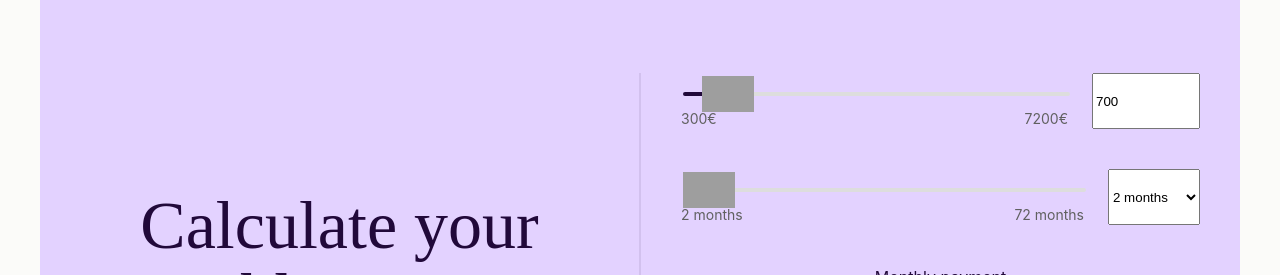
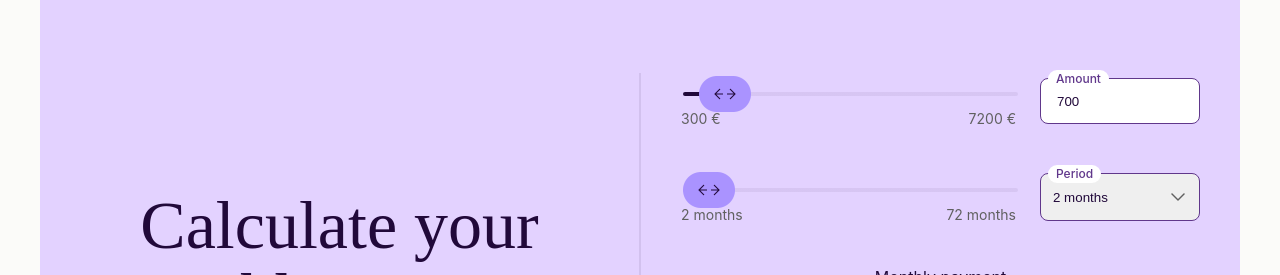
Before and after one commit to eerikkodasma/inbank, a Vue app: page / in a window 1280 px wide. Shown: the part 791-1066 px from the top of the page. Built offline with nearby package versions, Linux system fonts and the light colour scheme.

Commit message:
Added BaseSelect to view

```diff
--- a/src/components/BaseComponents/BaseSlider.vue
+++ b/src/components/BaseComponents/BaseSlider.vue
@@ -67,13 +67,13 @@ defineEmits(["update:modelValue"]);
     to right,
     $text-color 0%,
     $text-color calc(v-bind(trackPercentage) * 1%),
-    #ddd calc(v-bind(trackPercentage) * 1%),
-    #ddd 100%
+    #21093a10 calc(v-bind(trackPercentage) * 1%),
+    #21093a10 100%
   );
 
   &::-webkit-slider-thumb {
     appearance: none;
-    background: url("@/assets/images/image.png");
+    background: url("@/assets/images/Slider.png");
     background-size: contain;
     cursor: pointer;
     width: 52px;
@@ -82,7 +82,7 @@ defineEmits(["update:modelValue"]);
 
   &::-moz-range-thumb {
     appearance: none;
-    background: url("@/assets/images/image.png");
+    background: url("@/assets/images/Slider.png");
     background-size: contain;
     cursor: pointer;
     width: 52px;
--- a/src/components/LoanCalculator.vue
+++ b/src/components/LoanCalculator.vue
@@ -4,32 +4,53 @@
       <div class="slider-row">
         <BaseSlider
           v-model="store.calculator.amount"
-          :min="300"
-          :max="7200"
-          min-label="300€"
-          max-label="7200€"
+          :min="minAmount"
+          :max="maxAmount"
+          :min-label="`${minAmount} €`"
+          :max-label="`${maxAmount} €`"
           @update:model-value="(value) => (store.calculator.amount = value)"
         />
-        <input
+        <BaseInput
+          v-model="store.calculator.amount"
+          id="amount"
+          name="amount"
+          label="Amount"
+          placeholder="Amount"
+          type="number"
           class="slider-input"
-          type="number"
-          v-model="store.calculator.amount"
+          required
+          :min="minAmount"
+          :max="maxAmount"
+          :errors="errors['amount']"
+          @update:model-value="() => (errors = {})"
         />
       </div>
       <div class="slider-row">
         <BaseSlider
           v-model="store.calculator.period"
-          :min="2"
-          :max="72"
-          min-label="2 months"
-          max-label="72 months"
+          :min="minPeriod"
+          :max="maxPeriod"
+          :min-label="`${minPeriod} months`"
+          :max-label="`${maxPeriod} months`"
           @update:model-value="(value) => (store.calculator.period = value)"
         />
-        <select v-model="store.calculator.period" class="slider-input">
-          <option v-for="month in months" :key="month" :value="month">
-            {{ month }} months
-          </option>
-        </select>
+        <BaseSelect
+          :model-value="store.calculator.period"
+          :options="periodOptions"
+          id="period"
+          name="period"
+          label="Period"
+          placeholder="Period"
+          type="number"
+          class="slider-input"
+          required
+          :errors="errors['period']"
+          @update:model-value="
+            (value) => (
+              (store.calculator.period = Number(value)), (errors = {})
+            )
+          "
+        />
       </div>
     </div>
 
@@ -39,9 +60,7 @@
           <div class="payment-title">Monthly payment</div>
           <div class="payment-amount">{{ store.monthlyPayment }}€</div>
         </div>
-        <BaseButton @click="() => (isModalOpen = !isModalOpen)"
-          >Apply now</BaseButton
-        >
+        <BaseButton @click="handleInput()">Apply now</BaseButton>
       </div>
       <div class="payment-text">
         The calculation is approximate and may differ from the conditions
@@ -57,16 +76,53 @@
 </template>
 
 <script setup lang="ts">
+import LoanPersonalDetailsModal from "@/components/LoanPersonalDetailsModal.vue";
+import BaseButton from "@/components/BaseComponents/BaseButton.vue";
+import BaseSlider from "@/components/BaseComponents/BaseSlider.vue";
+import BaseSelect from "@/components/BaseComponents/BaseSelect.vue";
+import BaseInput from "@/components/BaseComponents/BaseInput.vue";
 import { computed, ref } from "vue";
 import { useUserStore } from "@/stores/userStore";
-import BaseButton from "@/components/BaseComponents/BaseButton.vue";
-import BaseSlider from "@/components/BaseComponents/BaseSlider.vue";
-import LoanPersonalDetailsModal from "@/components/LoanPersonalDetailsModal.vue";
+import { Option } from "@/models/general.model";
+import { ErrorsState } from "@/models/general.model";
 
 const store = useUserStore();
 
+const minAmount = 300;
+const maxAmount = 7200;
+const minPeriod = 2;
+const maxPeriod = 72;
+
 const isModalOpen = ref(false);
-const months = ref(Array.from({ length: 99 }, (_, i) => 2 + i));
+const months = ref(
+  Array.from({ length: maxPeriod - minPeriod + 1 }, (_, i) => minPeriod + i)
+);
+const errors = ref<ErrorsState>({});
+
+const periodOptions = computed<Option[]>(() => {
+  return months.value.map((option) => ({ key: option, value: option }));
+});
+
+function handleInput() {
+  if (
+    store.calculator.amount < minAmount ||
+    maxAmount < store.calculator.amount
+  ) {
+    errors.value["amount"] = ["Amount is out of range"];
+  }
+
+  if (
+    store.calculator.period < minPeriod ||
+    maxPeriod < store.calculator.period
+  ) {
+    errors.value["period"] = ["Period is out of range"];
+  }
+
+  if (Object.keys(errors.value).length === 0) {
+    // Proceed the flow if no errors
+    isModalOpen.value = !isModalOpen.value;
+  }
+}
 </script>
 
 <style scoped lang="scss">
@@ -91,6 +147,7 @@ const months = ref(Array.from({ length: 99 }, (_, i) => 2 + i));
   &-row {
     display: flex;
     justify-content: space-between;
+    align-items: center;
     gap: 24px;
 
     @media screen and (max-width: $small-screen) {
@@ -100,11 +157,12 @@ const months = ref(Array.from({ length: 99 }, (_, i) => 2 + i));
   }
 
   &-container {
+    flex: 1;
     width: 100%;
   }
 
   &-input {
-    width: 100px;
+    width: 160px;
 
     @media screen and (max-width: $small-screen) {
       width: 100%;
```
